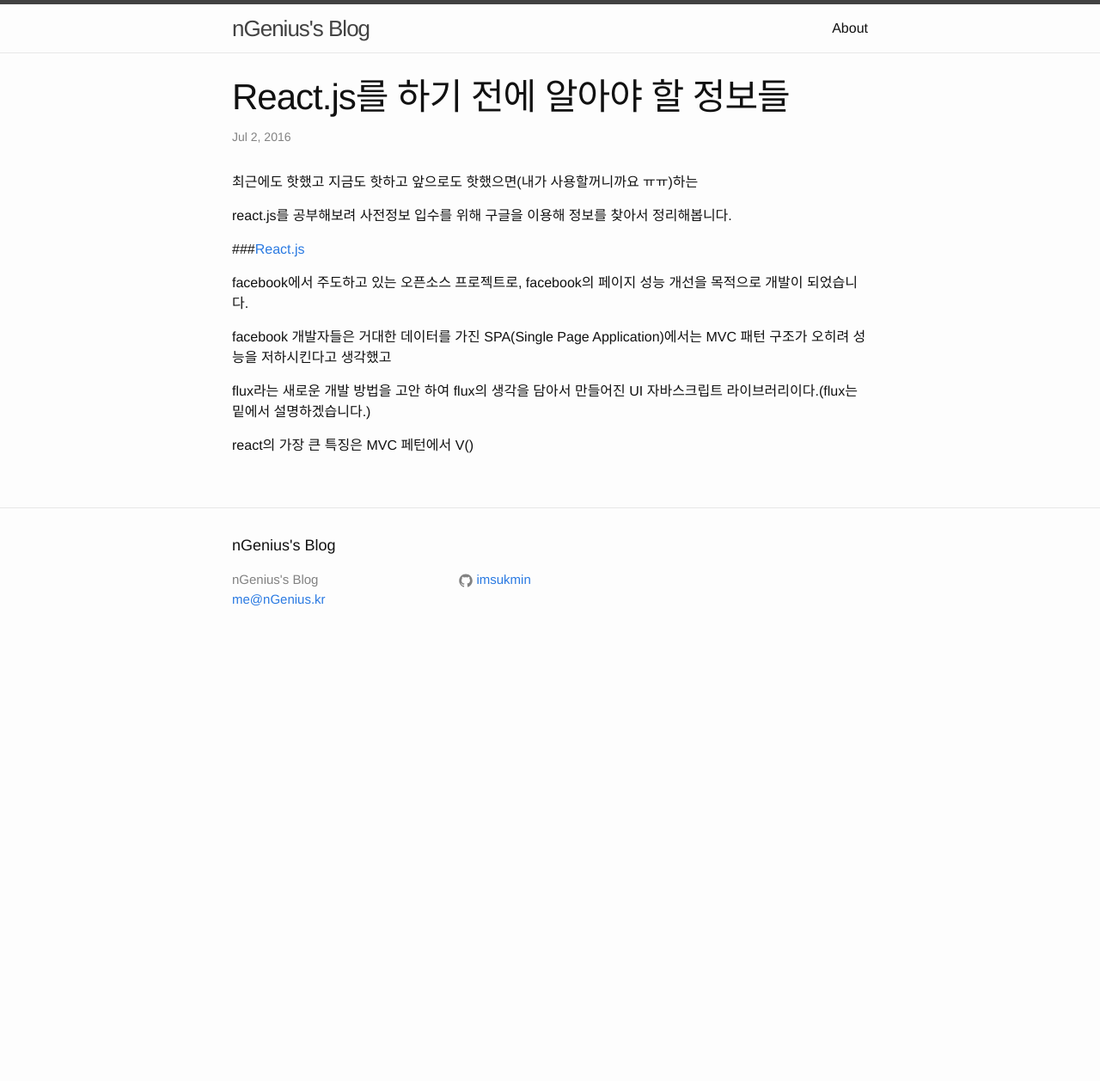
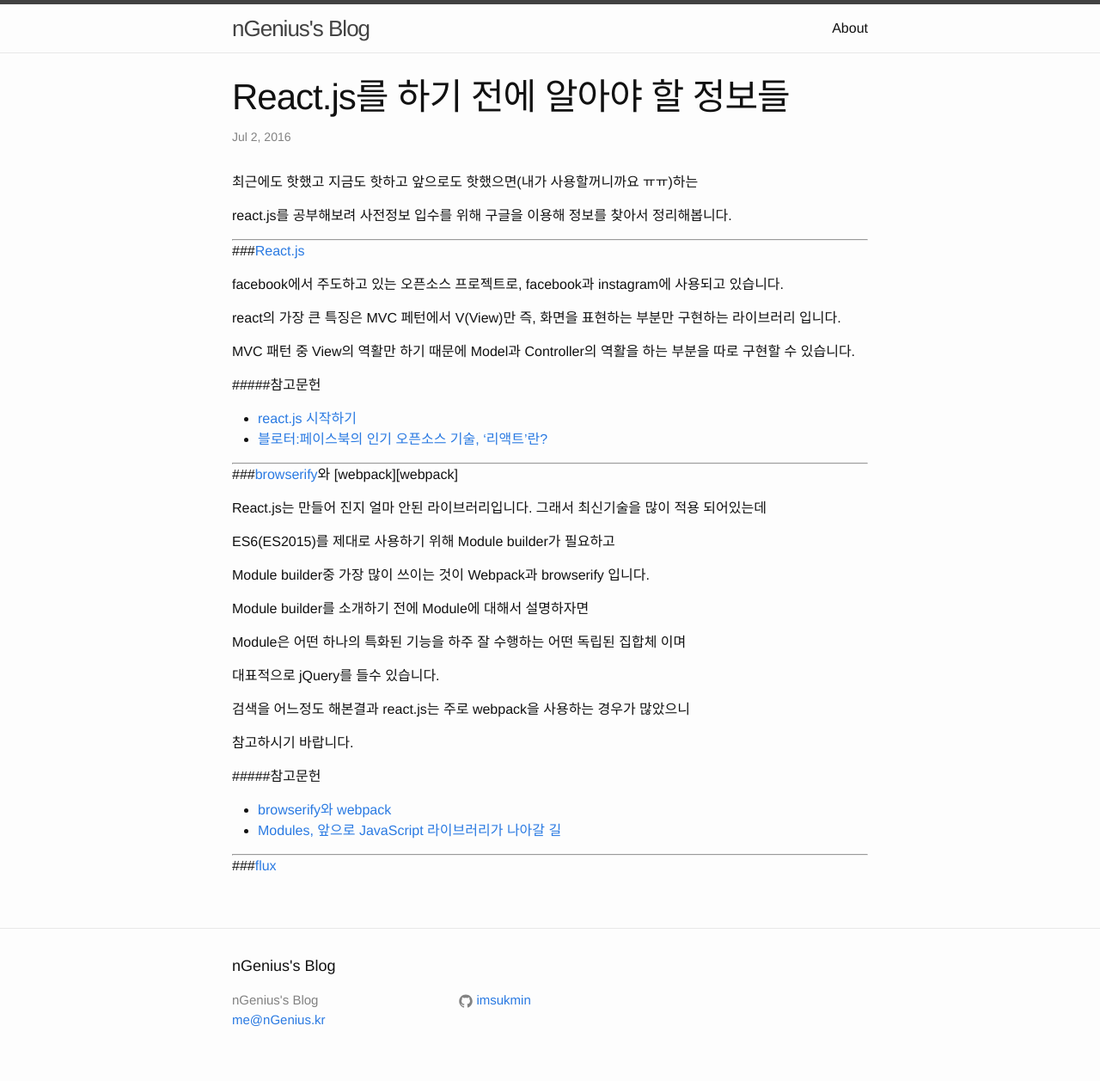
Before and after one commit to imsukmin/blog, a Jekyll site: the page built from _posts/2016-07-20-before-learning-reactjs.md, in a window 1280 px wide. Shown: the whole page at 86% size. Built offline with Jekyll 4.4.1, drawn with Linux system fonts in a browser that asks for light colours; before the commit the page ends 900 px from its top, so only the background shows below that.

Commit message:
Temp Save after cowndog

```diff
--- a/_posts/2016-07-20-before-learning-reactjs.md
+++ b/_posts/2016-07-20-before-learning-reactjs.md
@@ -9,17 +9,59 @@
 
 react.js를 공부해보려 사전정보 입수를 위해 구글을 이용해 정보를 찾아서 정리해봅니다.
 
-
+***
 
 ###[React.js][reactjs offical]
 
-facebook에서 주도하고 있는 오픈소스 프로젝트로, facebook의 페이지 성능 개선을 목적으로 개발이 되었습니다.
+facebook에서 주도하고 있는 오픈소스 프로젝트로, facebook과 instagram에 사용되고 있습니다.
 
-facebook 개발자들은 거대한 데이터를 가진 SPA(Single Page Application)에서는 MVC 패턴 구조가 오히려 성능을 저하시킨다고 생각했고
+react의 가장 큰 특징은 MVC 페턴에서 V(View)만 즉, 화면을 표현하는 부분만 구현하는 라이브러리 입니다.
 
-flux라는 새로운 개발 방법을 고안 하여 flux의 생각을 담아서 만들어진 UI 자바스크립트 라이브러리이다.(flux는 밑에서 설명하겠습니다.)
+MVC 패턴 중 View의 역활만 하기 때문에 Model과 Controller의 역활을 하는 부분을 따로 구현할 수 있습니다.
 
-react의 가장 큰 특징은 MVC 페턴에서 V()
+#####참고문헌
+
+* [react.js 시작하기][reactjs data]
+* [블로터:페이스북의 인기 오픈소스 기술, ‘리액트’란?][reactjs blother]
+
+***
+
+###[browserify][browserify]와 [webpack][webpack]
+
+React.js는 만들어 진지 얼마 안된 라이브러리입니다. 그래서 최신기술을 많이 적용 되어있는데
+
+ES6(ES2015)를 제대로 사용하기 위해 Module builder가 필요하고
+
+Module builder중 가장 많이 쓰이는 것이 Webpack과 browserify 입니다.
+
+Module builder를 소개하기 전에 Module에 대해서 설명하자면
+
+Module은 어떤 하나의 특화된 기능을 하주 잘 수행하는 어떤 독립된 집합체 이며
+
+대표적으로 jQuery를 들수 있습니다.
+
+검색을 어느정도 해본결과 react.js는 주로 webpack을 사용하는 경우가 많았으니
+
+참고하시기 바랍니다.
+
+
+#####참고문헌
+
+ * [browserify와 webpack](http://blog.coderifleman.com/post/112564054684/browserify와-webpack)
+ * [Modules, 앞으로 JavaScript 라이브러리가 나아갈 길](http://appletree.or.kr/blog/web-development/javascript/modules-앞으로-javascript-라이브러리가-나아갈-길/)
+
+***
+
+###[flux][flux offical]
+
+
 
 
 [reactjs offical]: https://facebook.github.io/react/
+[reactjs blother]: http://www.bloter.net/archives/233564
+[reactjs data]: http://webframeworks.kr/tutorials/react/getting-started/
+
+[browserify]:http://browserify.org/
+[webapck]:https://webpack.github.io/
+
+[flux offical]: http://facebook.github.io/flux/
```
